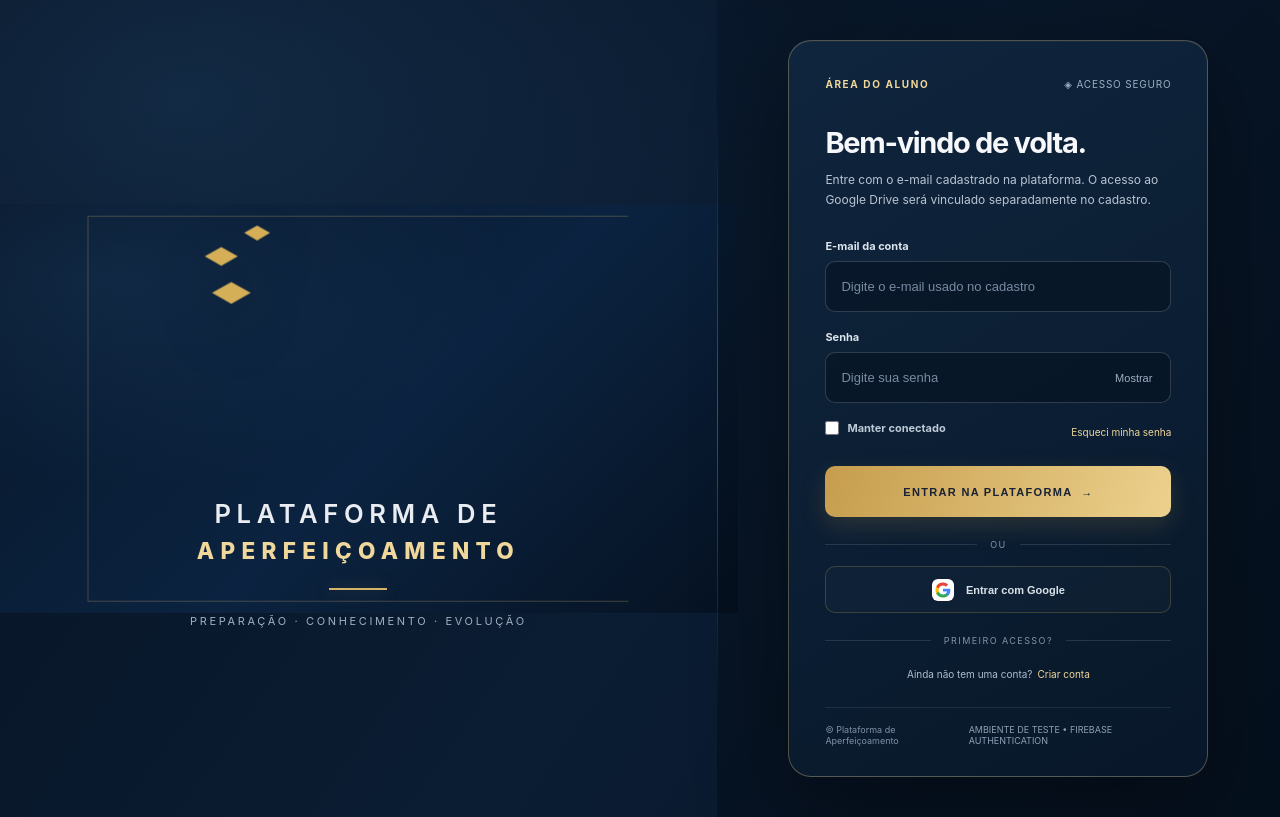
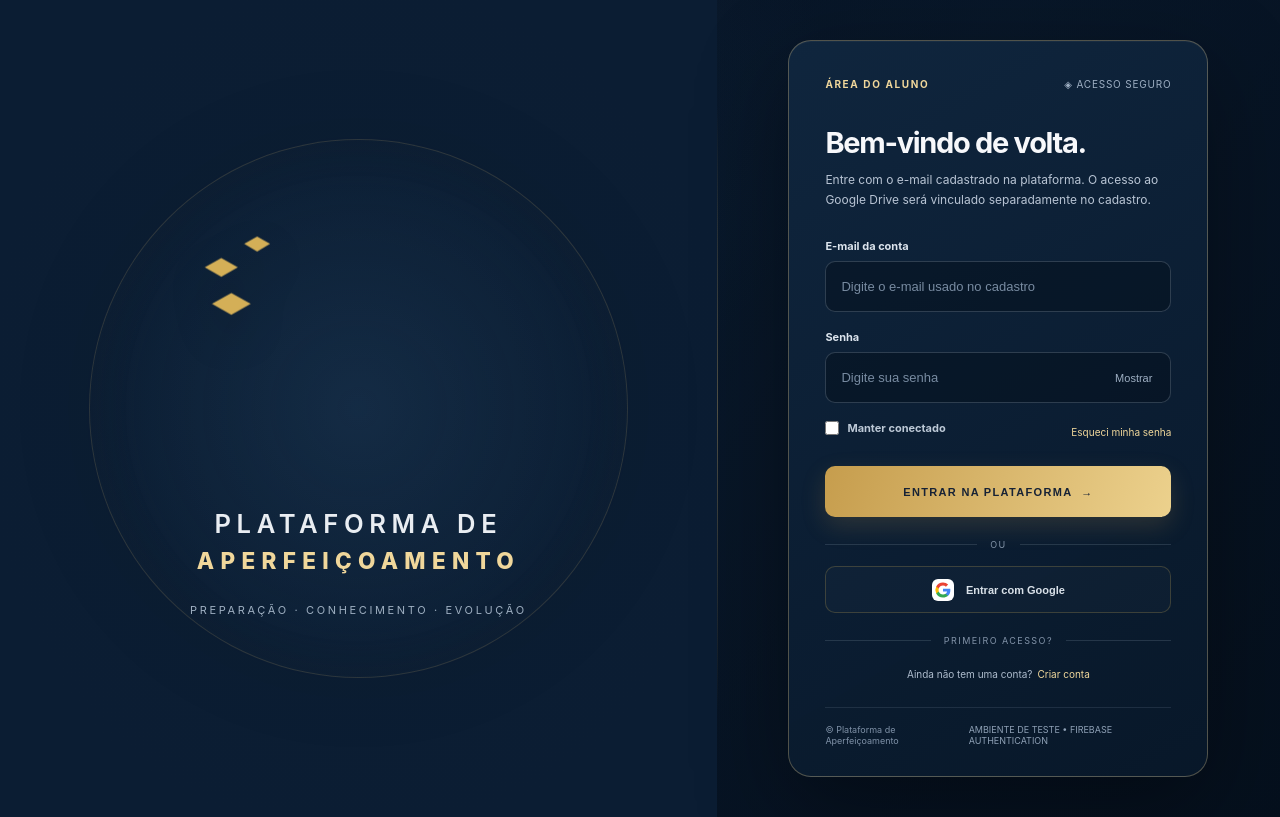
Before and after one commit to Adr14no/ACP-II-26, a plain HTML site: page index.html in a window 1280 px wide. Drawn offline with Linux system fonts and the light colour scheme.

Commit message:
Refina fundo desktop e adiciona círculo à identidade visual

```diff
--- a/index.html
+++ b/index.html
@@ -94,11 +94,11 @@
 
   /* Identidade desktop aprovada — composição do protótipo V3. */
   .pa-symbol-defs{position:absolute;width:0;height:0;overflow:hidden}
-  .desktop-brand-lockup{display:flex;position:absolute;inset:0;flex-direction:column;align-items:center;justify-content:center;text-align:center;padding:42px 5vw;pointer-events:none}
-  .desktop-brand-emblem{display:block;width:clamp(230px,28vw,390px);height:auto;overflow:visible;filter:drop-shadow(0 24px 28px rgba(0,0,0,.28))}
+  .desktop-brand-lockup{display:flex;position:absolute;inset:0;flex-direction:column;align-items:center;justify-content:center;text-align:center;padding:42px 5vw;pointer-events:none;isolation:isolate;background:transparent}
+  .desktop-brand-lockup:before{content:"";position:absolute;z-index:-1;width:clamp(440px,42vw,650px);aspect-ratio:1;border-radius:50%;border:1px solid rgba(214,179,106,.16);background:radial-gradient(circle,rgba(28,57,86,.32) 0%,rgba(20,43,67,.18) 58%,rgba(12,29,48,0) 74%);box-shadow:inset 0 0 70px rgba(212,175,87,.025),0 0 90px rgba(0,0,0,.08)}
+  .desktop-brand-emblem{display:block;width:clamp(230px,28vw,390px);height:auto;overflow:visible;filter:drop-shadow(0 18px 22px rgba(0,0,0,.24))}
   .desktop-brand-name{margin-top:25px;font-family:Manrope,Inter,Segoe UI,sans-serif;font-size:clamp(20px,2vw,29px);font-weight:600;letter-spacing:.22em;text-transform:uppercase;color:#e9edf2;line-height:1.55}
   .desktop-brand-name span{display:block;color:var(--gold2);font-size:.88em;font-weight:800;letter-spacing:.28em}
-  .desktop-brand-rule{height:2px;width:58px;background:var(--gold);margin:19px auto 0;box-shadow:0 0 18px rgba(212,175,87,.35)}
   .desktop-brand-motto{margin:24px 0 0;color:#9eafc1;font-size:11px;letter-spacing:.24em;text-transform:uppercase}
   .pa-layer{transform-box:fill-box;transform-origin:center;animation:paAssemble 1.45s cubic-bezier(.2,.85,.22,1) both}
   .pa-layer-top{--dx:-28px;--dy:-52px;--rot:-8deg;animation-delay:.08s}
@@ -107,9 +107,9 @@
   @keyframes paAssemble{0%{opacity:0;transform:translate(var(--dx),var(--dy)) rotate(var(--rot)) scale(.86)}65%{opacity:1;transform:translate(0,0) rotate(0) scale(1.035)}100%{opacity:1;transform:translate(0,0) rotate(0) scale(1)}}
   @media(prefers-reduced-motion:reduce){.pa-layer{animation:none}}
   @media(min-width:601px){
-    .visual{align-items:stretch;justify-content:center;padding:40px 4vw}
-    .visual:before{width:min(68vw,760px);left:50%;top:50%;transform:translate(-50%,-50%)}
-    .visual:after{width:min(48vw,540px);left:50%;top:50%;transform:translate(-50%,-50%)}
+    .visual{align-items:stretch;justify-content:center;padding:40px 4vw;background:transparent}
+    .visual:before{inset:0;background:radial-gradient(ellipse at 50% 50%,rgba(24,48,73,.42) 0%,rgba(13,31,50,.18) 48%,rgba(8,23,39,0) 76%),linear-gradient(135deg,#0b1d33 0%,#0b1d33 100%)}
+    .visual:after{display:none}
     .brand,.hero,.visual-foot{display:none}
     .desktop-brand-lockup{display:flex}
     .form-side{padding:40px clamp(28px,5vw,76px);background:linear-gradient(135deg,rgba(4,14,26,.32),rgba(4,13,24,.72))}
```
